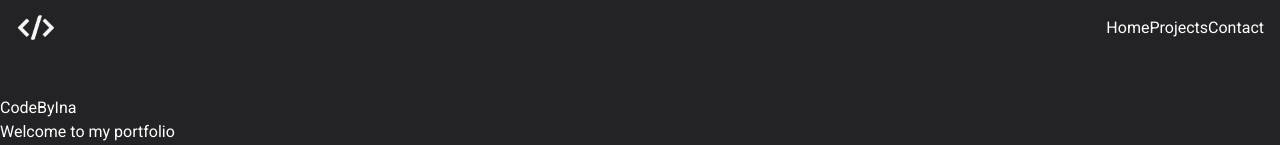
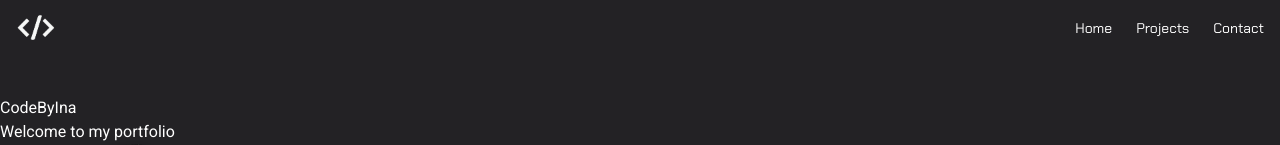
Before and after one commit to Inaelise/portfolio-2, a React (Vite) app: page / in a window 1280 px wide. Shown: the top 145 px of the page. Built offline with nearby package versions, Linux system fonts and the light colour scheme.

Commit message:
Adds more styling classes

```diff
--- a/src/components/Header.jsx
+++ b/src/components/Header.jsx
@@ -14,10 +14,10 @@ export default function Header() {
   };
 
   return (
-    <header className="fixed top-0 flex justify-between items-center bg-dark w-full py-3 px-4">
+    <header className="fixed top-0 flex justify-between items-center bg-dark w-full py-3 px-4 z-50 font-second text-sm">
       <img src="/images/simplelogo-white.png" alt="logo" className="w-10" />
       <nav>
-        <ul className="flex">
+        <ul className="flex gap-6">
           <li>
             <button onClick={() => handleNavClick("home")}>Home</button>
           </li>
```
